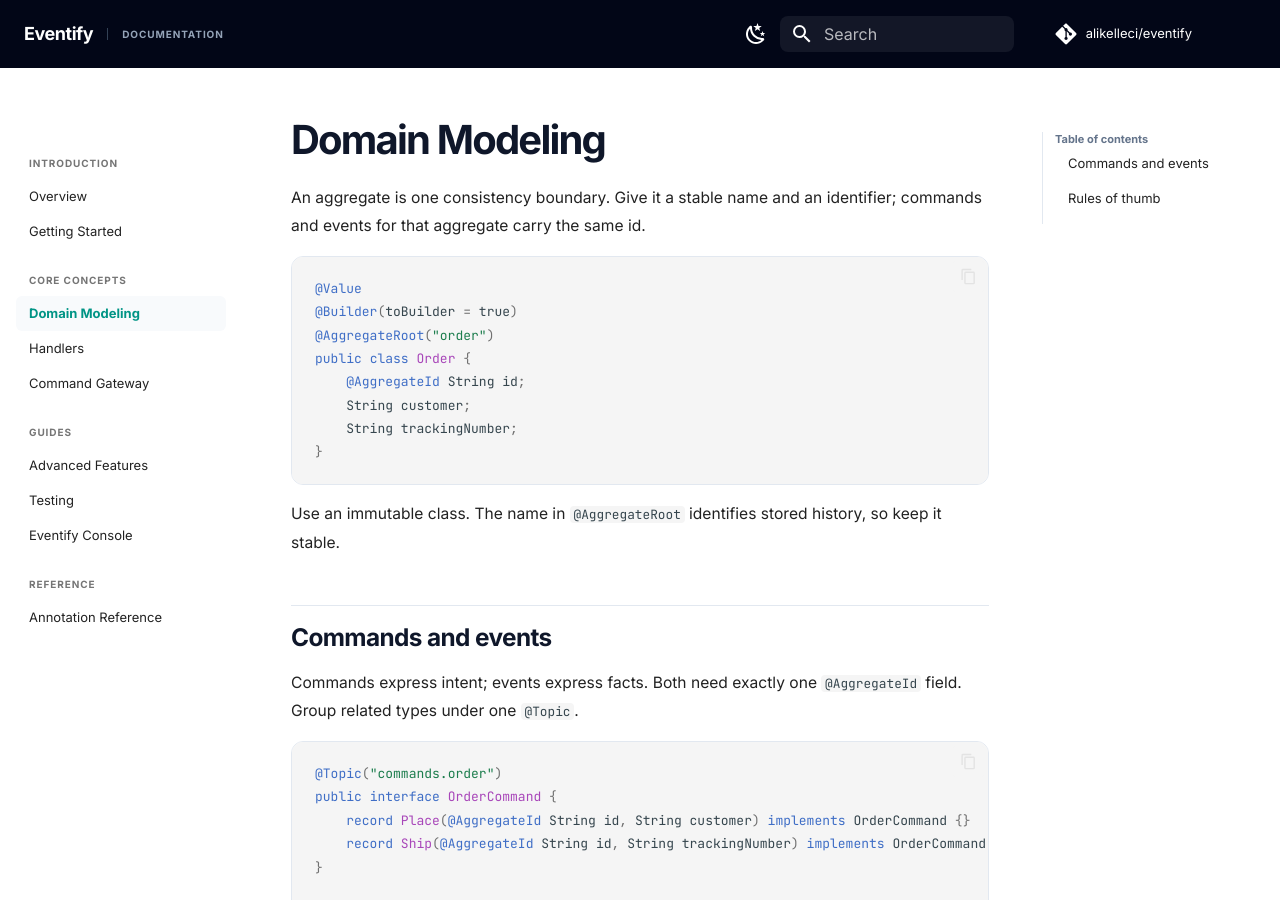
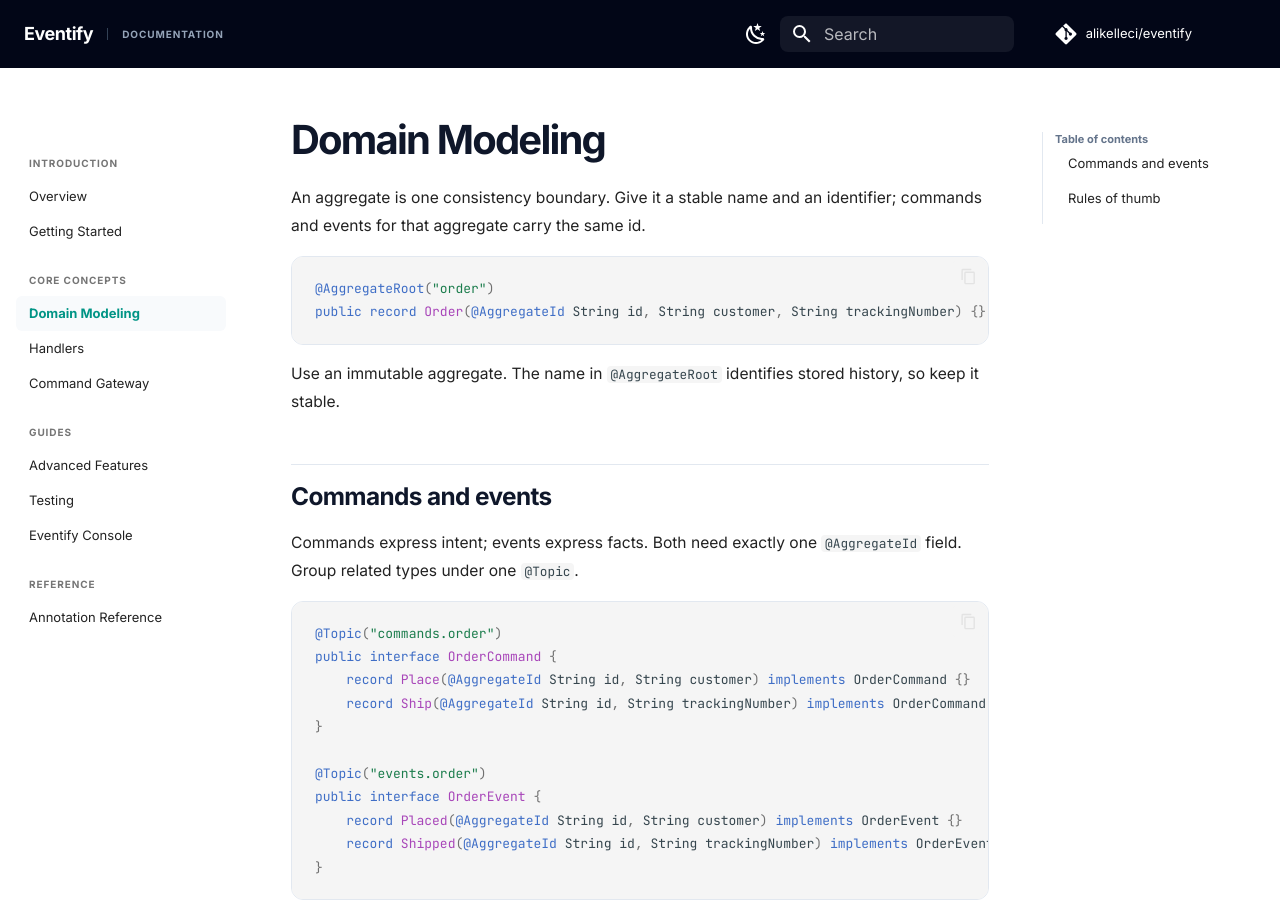
Before and after one commit to alikelleci/eventify, an MkDocs documentation site: the page built from docs/domain-modeling.md, in a window 1280 px wide and 900 px high. Built offline with MkDocs 1.6.1 and Material for MkDocs 9.7.7, drawn with Linux system fonts in a browser that asks for light colours; comment, search, counter and statistics services are not loaded.

Commit message:
docs: use records in domain examples

````diff
--- a/docs/domain-modeling.md
+++ b/docs/domain-modeling.md
@@ -3,17 +3,11 @@
 An aggregate is one consistency boundary. Give it a stable name and an identifier; commands and events for that aggregate carry the same id.
 
 ```java
-@Value
-@Builder(toBuilder = true)
 @AggregateRoot("order")
-public class Order {
-    @AggregateId String id;
-    String customer;
-    String trackingNumber;
-}
+public record Order(@AggregateId String id, String customer, String trackingNumber) {}
 ```
 
-Use an immutable class. The name in `@AggregateRoot` identifies stored history, so keep it stable.
+Use an immutable aggregate. The name in `@AggregateRoot` identifies stored history, so keep it stable.
 
 ## Commands and events
 
````
Also changed, not shown: docs/handlers.md (+1 -1 lines).
